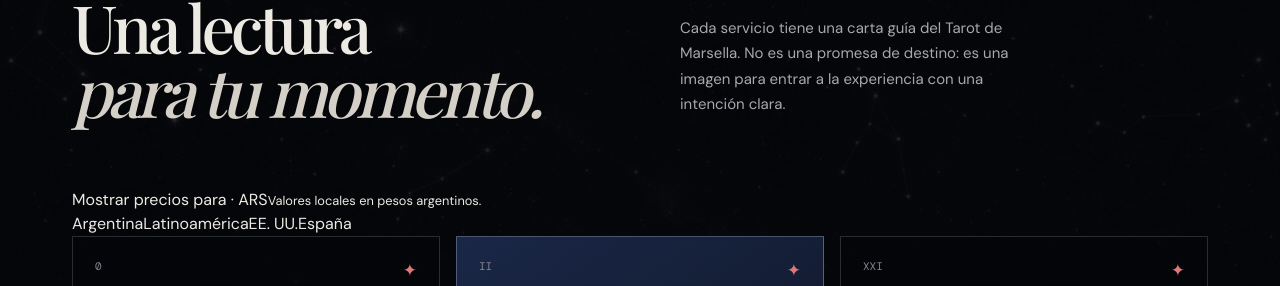
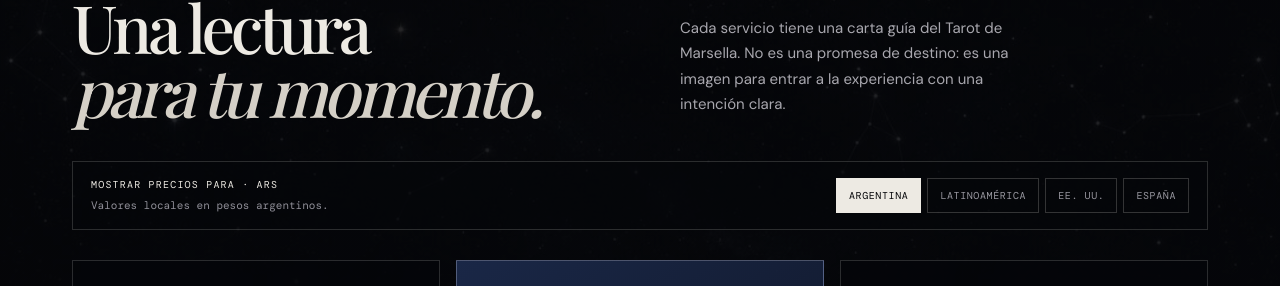
Before and after one commit to deepbrainreset/CandyTarot, a Next.js app: page / in a window 1280 px wide. Shown: the part 1076-1362 px from the top of the page. Built offline with nearby package versions, Linux system fonts and the light colour scheme; a web font is replaced by a local one.

Commit message:
Style regional pricing selector

```diff
--- a/app/globals.css
+++ b/app/globals.css
@@ -423,6 +423,55 @@ img { max-width: 100%; }
   font-size: 15px;
   line-height: 1.7;
 }
+.market-picker {
+  display: flex;
+  align-items: flex-end;
+  justify-content: space-between;
+  gap: 24px;
+  margin: -27px 0 30px;
+  padding: 16px 18px;
+  border: 1px solid var(--line);
+  background: rgba(5, 6, 9, .58);
+}
+.market-picker-copy {
+  display: flex;
+  flex-direction: column;
+  gap: 7px;
+}
+.market-picker-copy span {
+  color: var(--paper);
+  font: 10px var(--mono);
+  letter-spacing: .12em;
+  text-transform: uppercase;
+}
+.market-picker-copy small {
+  color: #8f8e97;
+  font: 11px / 1.4 var(--mono);
+}
+.market-tabs {
+  display: flex;
+  flex-wrap: wrap;
+  justify-content: flex-end;
+  gap: 6px;
+}
+.market-tab {
+  appearance: none;
+  border: 1px solid rgba(237, 234, 227, .2);
+  padding: 10px 12px;
+  cursor: pointer;
+  color: #9998a0;
+  background: transparent;
+  font: 10px var(--mono);
+  letter-spacing: .06em;
+  text-transform: uppercase;
+  transition: color .2s, background .2s, border-color .2s;
+}
+.market-tab:hover,
+.market-tab.active {
+  color: var(--black);
+  border-color: var(--paper);
+  background: var(--paper);
+}
 .service-grid {
   position: relative;
   z-index: 4;
@@ -727,6 +776,16 @@ details p { max-width: 600px; margin: 17px 0 2px; color: #9898a2; font-size: 14p
   .portrait-frame { inset: 0 18px; }
   .floating-card-top { top: 28px; right: -2px; transform: scale(.8) rotate(7deg); transform-origin: top right; }
   .floating-card-bottom { top: 175px; left: -15px; transform: scale(.8) rotate(-10deg); transform-origin: top left; }
+  .market-picker {
+    align-items: stretch;
+    flex-direction: column;
+    margin: -18px 0 28px;
+  }
+  .market-tabs { justify-content: flex-start; }
+  .market-tab {
+    flex: 1 1 calc(50% - 6px);
+    text-align: center;
+  }
   .service-grid { grid-template-columns: 1fr; }
   .service-card { min-height: 480px; }
   .service-card-visual { width: 140px; }
```
